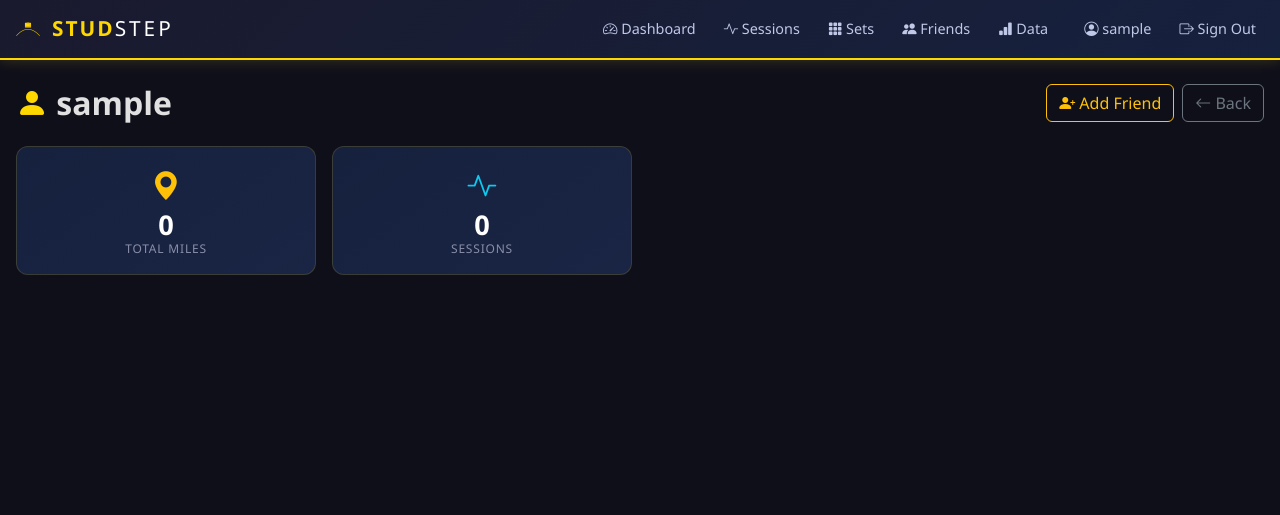
After one commit to christiangoff/lego_walk, a Flask app: page /user/1 in a window 1280 px wide. The commit adds this page. Shown: the top 515 px of the page. Run offline with Flask 3, Linux system fonts and the light colour scheme; the visitor is signed in with stand-in values (Sample User, id 1); data that the repository does not hold is empty.

Commit message:
Add location to profiles, public user profile page, and cleaner search results
- Profile.location field with migration; shown on profile page and edit form
- New /user/<id> public profile route showing basic stats and friend request button
- Search results: name links to public profile, email hidden for non-friends, location shown, Add button removed

Co-Authored-By: Claude Sonnet 4.6 <noreply@anthropic.com>

```diff
--- a/app.py
+++ b/app.py
@@ -628,6 +628,34 @@ def delete_set(set_id):
 # --------------------------------------------------------------------------- #
 #  Social
 # --------------------------------------------------------------------------- #
+@app.route("/user/<int:user_id>")
+@login_required
+def public_profile(user_id):
+    user = User.query.get_or_404(user_id)
+    profile = Profile.query.filter_by(user_id=user_id).first()
+    uid = current_user.id
+
+    friendship = Friendship.query.filter(
+        ((Friendship.requester_id == uid) & (Friendship.addressee_id == user_id)) |
+        ((Friendship.requester_id == user_id) & (Friendship.addressee_id == uid))
+    ).first()
+    is_friend = friendship and friendship.status == "accepted"
+    request_sent = friendship and friendship.status == "pending" and friendship.requester_id == uid
+
+    sessions = Session.query.filter_by(user_id=user_id).all()
+    total_miles = round(sum(s.distance_miles or 0 for s in sessions), 2)
+    total_sessions = len(sessions)
+
+    return render_template("public_profile.html",
+        user=user,
+        profile=profile,
+        is_friend=is_friend,
+        request_sent=request_sent,
+        total_miles=total_miles,
+        total_sessions=total_sessions,
+    )
+
+
 @app.route("/friends")
 @login_required
 def friends():
@@ -879,6 +907,7 @@ def profile():
                 p.height_inches = float(height) if height else None
                 age = request.form.get("age", "").strip()
                 p.age = int(age) if age else None
+                p.location = request.form.get("location", "").strip() or None
                 db.session.commit()
                 flash("Profile updated!", "success")
             except Exception as e:
--- a/migrate.py
+++ b/migrate.py
@@ -44,6 +44,7 @@ MIGRATIONS = [
     used BOOLEAN DEFAULT 0,
     created_at DATETIME DEFAULT CURRENT_TIMESTAMP
 )"""),
+    ("Add location to profile", "ALTER TABLE profile ADD COLUMN location VARCHAR(100)"),
     ("Add invite_code table", """CREATE TABLE IF NOT EXISTS invite_code (
     id INTEGER PRIMARY KEY AUTOINCREMENT,
     code VARCHAR(32) NOT NULL UNIQUE,
--- a/models.py
+++ b/models.py
@@ -68,6 +68,7 @@ class User(UserMixin, db.Model):
     created_at = db.Column(db.DateTime, default=datetime.utcnow)
     is_active = db.Column(db.Boolean, default=True)
     is_admin = db.Column(db.Boolean, default=False)
+    profile = db.relationship("Profile", foreign_keys="Profile.user_id", uselist=False, lazy="joined")
 
     def set_password(self, password):
         self.password_hash = generate_password_hash(password, method="pbkdf2:sha256")
@@ -87,6 +88,7 @@ class Profile(db.Model):
     age = db.Column(db.Integer, nullable=True)
     # current weight kept here for quick access; history in WeightLog
     current_weight_lbs = db.Column(db.Float, nullable=True)
+    location = db.Column(db.String(100), nullable=True)
     user_id = db.Column(db.Integer, db.ForeignKey("user.id"), nullable=False)
 
     def __repr__(self):
--- a/templates/profile.html
+++ b/templates/profile.html
@@ -29,6 +29,7 @@
           </div>
           <h4 class="fw-bold mb-0">{{ profile.name }}</h4>
           {% if profile.age %}<p class="text-muted mb-0">Age {{ profile.age }}</p>{% endif %}
+          {% if profile.location %}<p class="text-muted small mb-0"><i class="bi bi-geo-alt"></i> {{ profile.location }}</p>{% endif %}
         </div>
 
         <ul class="list-group list-group-flush">
@@ -74,6 +75,11 @@
             <div class="mb-3">
               <label class="form-label fw-semibold">Name</label>
               <input type="text" class="form-control" name="name" value="{{ profile.name }}" required />
+            </div>
+            <div class="mb-3">
+              <label class="form-label fw-semibold">Location</label>
+              <input type="text" class="form-control" name="location"
+                     value="{{ profile.location or '' }}" placeholder="City, State or Country" maxlength="100" />
             </div>
             <div class="row g-2 mb-3">
               <div class="col-6">
--- /dev/null
+++ b/templates/public_profile.html
@@ -0,0 +1,54 @@
+{% extends "base.html" %}
+{% block title %}{{ user.display_name }} — StudStep{% endblock %}
+
+{% block content %}
+<div class="row mt-3 mb-4 align-items-center">
+  <div class="col">
+    <h2 class="fw-bold mb-0">
+      <i class="bi bi-person-fill lego-accent"></i> {{ user.display_name }}
+    </h2>
+    {% if profile and profile.location %}
+    <p class="text-muted small mb-0"><i class="bi bi-geo-alt"></i> {{ profile.location }}</p>
+    {% endif %}
+  </div>
+  <div class="col-auto d-flex gap-2">
+    {% if is_friend %}
+      <a href="{{ url_for('friend_profile', user_id=user.id) }}" class="btn btn-outline-warning">
+        <i class="bi bi-person-lines-fill"></i> View Full Profile
+      </a>
+    {% elif request_sent %}
+      <span class="btn btn-secondary disabled">Requested</span>
+    {% else %}
+      <form method="POST" action="{{ url_for('friend_request', user_id=user.id) }}">
+        <button type="submit" class="btn btn-outline-warning">
+          <i class="bi bi-person-plus-fill"></i> Add Friend
+        </button>
+      </form>
+    {% endif %}
+    <a href="{{ url_for('friends') }}" class="btn btn-outline-secondary">
+      <i class="bi bi-arrow-left"></i> Back
+    </a>
+  </div>
+</div>
+
+<div class="row g-3">
+  <div class="col-6 col-md-3">
+    <div class="stat-card card h-100">
+      <div class="card-body text-center py-3">
+        <div class="stat-icon text-warning"><i class="bi bi-geo-alt-fill"></i></div>
+        <div class="stat-value">{{ total_miles }}</div>
+        <div class="stat-label">Total Miles</div>
+      </div>
+    </div>
+  </div>
+  <div class="col-6 col-md-3">
+    <div class="stat-card card h-100">
+      <div class="card-body text-center py-3">
+        <div class="stat-icon text-info"><i class="bi bi-activity"></i></div>
+        <div class="stat-value">{{ total_sessions }}</div>
+        <div class="stat-label">Sessions</div>
+      </div>
+    </div>
+  </div>
+</div>
+{% endblock %}
```
Also changed, not shown: templates/friends.html (+8 -8 lines).
